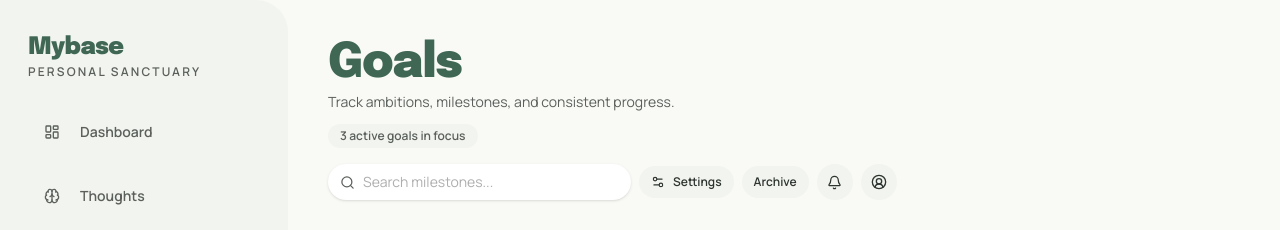
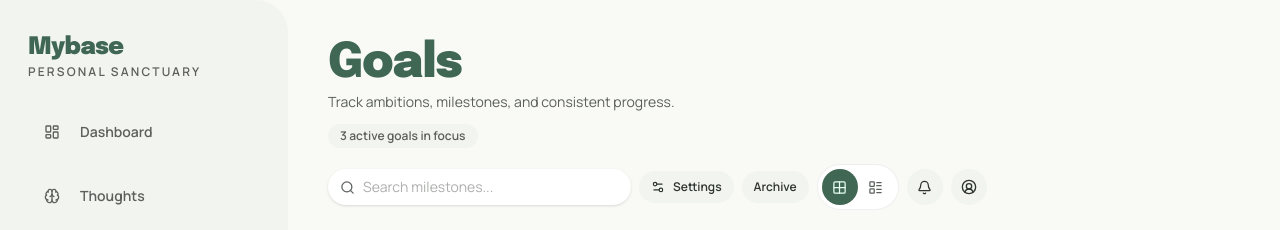
Before and after one commit to aneeshsharma72067/mybase, a React (Vite) app: page /goals in a window 1280 px wide. Shown: the top 230 px of the page. Built offline with nearby package versions, Linux system fonts and the light colour scheme.

Commit message:
Adds toggle for grid and list view modes to goals UI
Introduces a user-selectable toggle to switch between grid and list layouts for viewing goals, enhancing flexibility and improving the user experience across devices. Ensures consistent view mode controls in both header and mobile UI.

```diff
--- a/src/components/goals/GoalsHeader.tsx
+++ b/src/components/goals/GoalsHeader.tsx
@@ -1,8 +1,10 @@
-import { Bell, Search, Settings2, UserCircle2 } from 'lucide-react'
+import { Bell, Grid2x2, LayoutList, Search, Settings2, UserCircle2 } from 'lucide-react'
 
 interface GoalsHeaderProps {
   searchValue: string
   onSearchValueChange: (value: string) => void
+  viewMode: 'grid' | 'list'
+  onViewModeChange: (mode: 'grid' | 'list') => void
   onOpenSettings: () => void
   onOpenArchive: () => void
   onOpenNotifications: () => void
@@ -12,6 +14,8 @@ interface GoalsHeaderProps {
 export function GoalsHeader({
   searchValue,
   onSearchValueChange,
+  viewMode,
+  onViewModeChange,
   onOpenSettings,
   onOpenArchive,
   onOpenNotifications,
@@ -53,6 +57,39 @@ export function GoalsHeader({
         >
           Archive
         </button>
+
+        <div className="relative hidden items-center rounded-full border border-outline-variant/20 bg-surface-container-lowest p-1 md:flex">
+          <span
+            aria-hidden="true"
+            className={[
+              'absolute left-1 top-1 h-9 w-9 rounded-full bg-primary transition-transform duration-300 ease-out',
+              viewMode === 'grid' ? 'translate-x-0' : 'translate-x-9',
+            ].join(' ')}
+          />
+          <button
+            type="button"
+            onClick={() => onViewModeChange('grid')}
+            className={[
+              'relative z-10 inline-flex h-9 w-9 items-center justify-center rounded-full transition-colors duration-300',
+              viewMode === 'grid' ? 'text-on-primary' : 'text-on-surface-variant hover:text-on-surface',
+            ].join(' ')}
+            aria-label="Grid view"
+          >
+            <Grid2x2 size={15} />
+          </button>
+          <button
+            type="button"
+            onClick={() => onViewModeChange('list')}
+            className={[
+              'relative z-10 inline-flex h-9 w-9 items-center justify-center rounded-full transition-colors duration-300',
+              viewMode === 'list' ? 'text-on-primary' : 'text-on-surface-variant hover:text-on-surface',
+            ].join(' ')}
+            aria-label="List view"
+          >
+            <LayoutList size={15} />
+          </button>
+        </div>
+
         <button
           type="button"
           onClick={onOpenNotifications}
--- a/src/pages/GoalsPage.tsx
+++ b/src/pages/GoalsPage.tsx
@@ -1,4 +1,4 @@
-import { Dumbbell, Palette, BookOpen } from 'lucide-react'
+import { BookOpen, Dumbbell, Grid2x2, LayoutList, Palette } from 'lucide-react'
 import { useMemo, useState } from 'react'
 import { ActiveQuestCard } from '../components/goals/ActiveQuestCard'
 import { GoalImageCard } from '../components/goals/GoalImageCard'
@@ -10,6 +10,8 @@ import { NewGoalCard } from '../components/goals/NewGoalCard'
 
 const forestImage =
   'https://lh3.googleusercontent.com/aida-public/AB6AXuCEbiR53ikqYMZvt8bg4_bMDkpfUohpaj1ydpes9HWNg20KqMBR7YMOgQ3a2ZY1G7MfqiZF5-ATqLEKTDq53Vph9moMEg84oXkGvPsYNskV3eT77oHWkhIKLh1fSZFVdZa114Ria3t-5snqkomHAIj4cp0mLw8XvYg4Y1k4IM2K_XhP6Ifdq0qXfXwrLX9eZl_xz-bElIK2xxUF7VgKAdsur3d2iAoL4hcQECoQ9Rd5dMbQkEW6437Rl-jEOPQECrhh57brXa94Xl0'
+
+type ViewMode = 'grid' | 'list'
 
 type GoalCardSeed = {
   id: string
@@ -59,6 +61,7 @@ export function GoalsPage() {
   const [searchValue, setSearchValue] = useState('')
   const [statusText, setStatusText] = useState('3 active goals in focus')
   const [goalCards, setGoalCards] = useState(seededGoals)
+  const [viewMode, setViewMode] = useState<ViewMode>('grid')
 
   const filteredGoalCards = useMemo(() => {
     const query = searchValue.trim().toLowerCase()
@@ -91,6 +94,8 @@ export function GoalsPage() {
       <GoalsHeader
         searchValue={searchValue}
         onSearchValueChange={setSearchValue}
+        viewMode={viewMode}
+        onViewModeChange={setViewMode}
         onOpenSettings={() => setStatusText('Settings opened')}
         onOpenArchive={() => setStatusText('Archive viewed')}
         onOpenNotifications={() => setStatusText('Notifications checked')}
@@ -109,7 +114,47 @@ export function GoalsPage() {
         />
       </section>
 
-      <section className="grid grid-cols-1 gap-6 md:grid-cols-2 xl:grid-cols-3">
+      <div className="mb-6 flex justify-end md:hidden">
+        <div className="relative flex items-center gap-1 rounded-full border border-outline-variant/20 bg-surface-container-lowest p-1">
+          <span
+            aria-hidden="true"
+            className={[
+              'absolute left-1 top-1 h-9 w-9 rounded-full bg-primary transition-transform duration-300 ease-out',
+              viewMode === 'grid' ? 'translate-x-0' : 'translate-x-9',
+            ].join(' ')}
+          />
+          <button
+            type="button"
+            onClick={() => setViewMode('grid')}
+            className={[
+              'relative z-10 inline-flex h-9 w-9 items-center justify-center rounded-full transition-colors duration-300',
+              viewMode === 'grid' ? 'text-on-primary' : 'text-on-surface-variant hover:text-on-surface',
+            ].join(' ')}
+            aria-label="Grid view"
+          >
+            <Grid2x2 size={15} />
+          </button>
+          <button
+            type="button"
+            onClick={() => setViewMode('list')}
+            className={[
+              'relative z-10 inline-flex h-9 w-9 items-center justify-center rounded-full transition-colors duration-300',
+              viewMode === 'list' ? 'text-on-primary' : 'text-on-surface-variant hover:text-on-surface',
+            ].join(' ')}
+            aria-label="List view"
+          >
+            <LayoutList size={15} />
+          </button>
+        </div>
+      </div>
+
+      <section
+        key={viewMode}
+        className={[
+          'goals-layout-enter grid gap-6',
+          viewMode === 'grid' ? 'grid-cols-1 md:grid-cols-2 xl:grid-cols-3' : 'mx-auto grid-cols-1 xl:max-w-5xl',
+        ].join(' ')}
+      >
         <GoalImageCard
           title="Wilderness Solo Trip"
           category="Personal"
```
